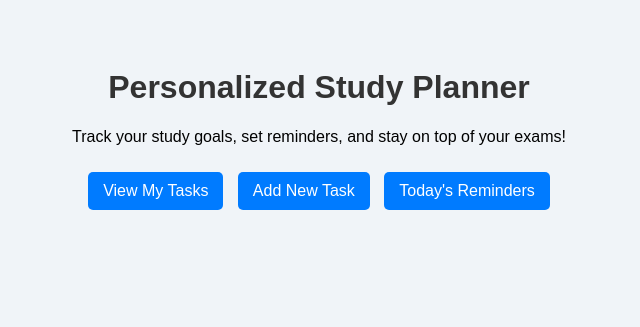
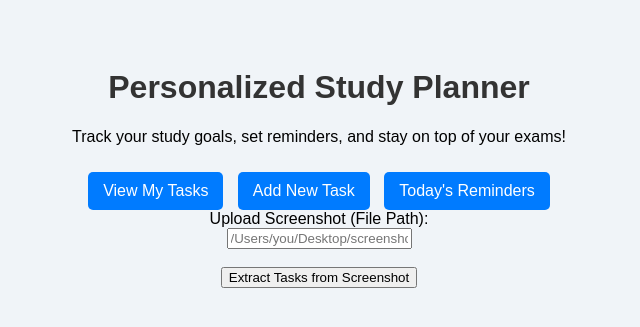
Before and after one commit to Dhanika-Botejue/GDG_project, a Flask app: page / in a window 1280 px wide. Shown: the top 327 px of the page, without its empty margins (321-961 px from the left). Run offline with Flask 3, Linux system fonts and the light colour scheme.

Commit message:
AI FEATURE COMPLETE

```diff
--- a/app.py
+++ b/app.py
@@ -1,6 +1,7 @@
+from ai import extract_tasks_from_image
+import datetime
 from flask import Flask, render_template, request, redirect, url_for
 import json
-import datetime
 
 app = Flask(__name__)
 
@@ -62,5 +63,26 @@ def reminders():
     today_tasks = [t for t in data["tasks"] if t["reminder"] and not t["completed"] and t["due_date"] == today]
     return render_template("reminders.html", reminders=today_tasks)
 
+@app.route("/ai", methods=["POST"])
+def ai_extract():
+    filepath = request.form.get("filepath")
+
+    if not filepath:
+        print("No filepath provided")
+        return redirect("/")
+
+    tasks = extract_tasks_from_image(filepath)
+
+    if tasks:
+        data = load_data()
+        data["tasks"].extend(tasks)
+        save_data(data)
+    else:
+        print("No tasks extracted by AI")
+
+    return redirect("/tasks")
+
+
+
 if __name__ == "__main__":
     app.run(debug=True)
--- a/templates/index.html
+++ b/templates/index.html
@@ -36,6 +36,13 @@
     <a href="/tasks" class="btn">View My Tasks</a>
     <a href="/add" class="btn">Add New Task</a>
     <a href="/reminders" class="btn">Today's Reminders</a>
+    <form method="POST" action="/ai">
+      <label>Upload Screenshot (File Path):<br>
+        <input type="text" name="filepath" placeholder="/Users/you/Desktop/screenshot.png" required>
+      </label>
+      <br><br>
+      <button type="submit">Extract Tasks from Screenshot</button>
+    </form>
   </div>
 </body>
 </html>
```
Also changed, not shown: ai.py (+20 -8 lines).
